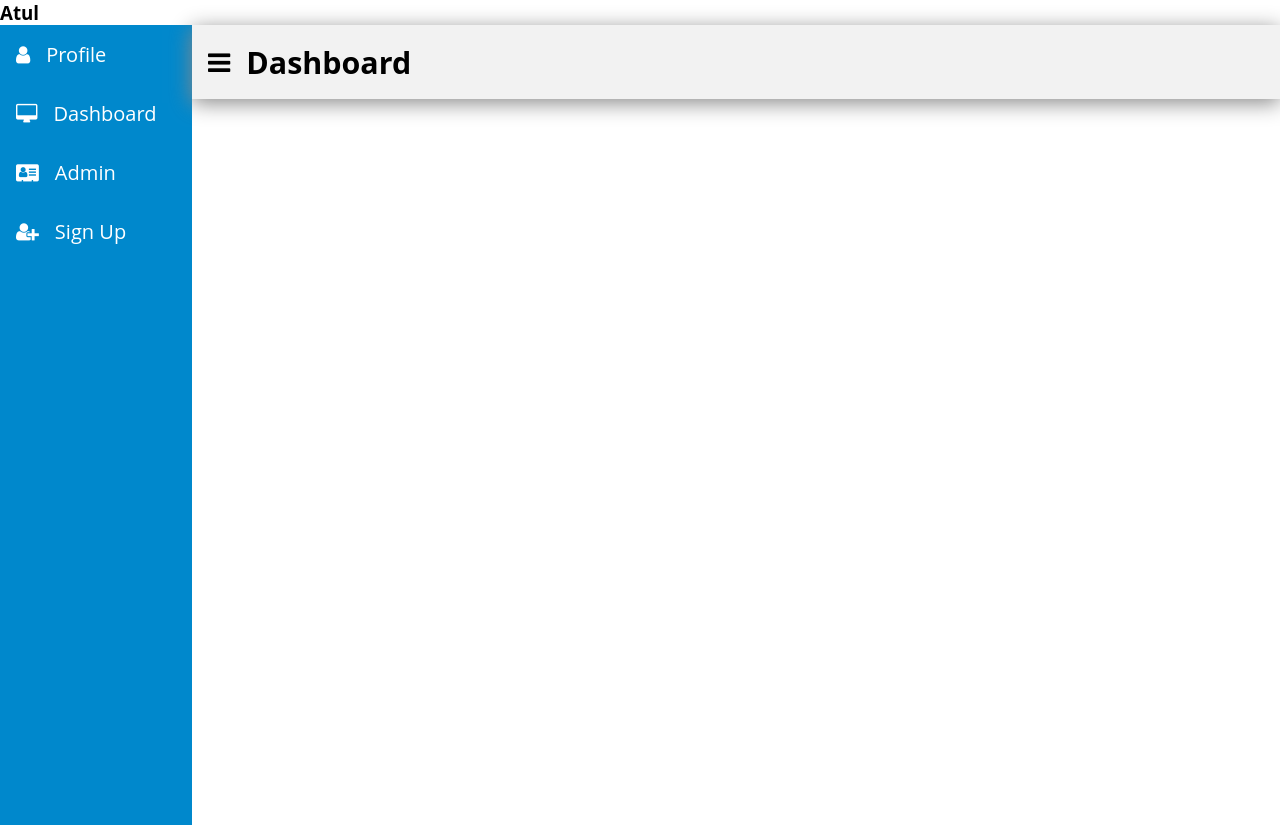
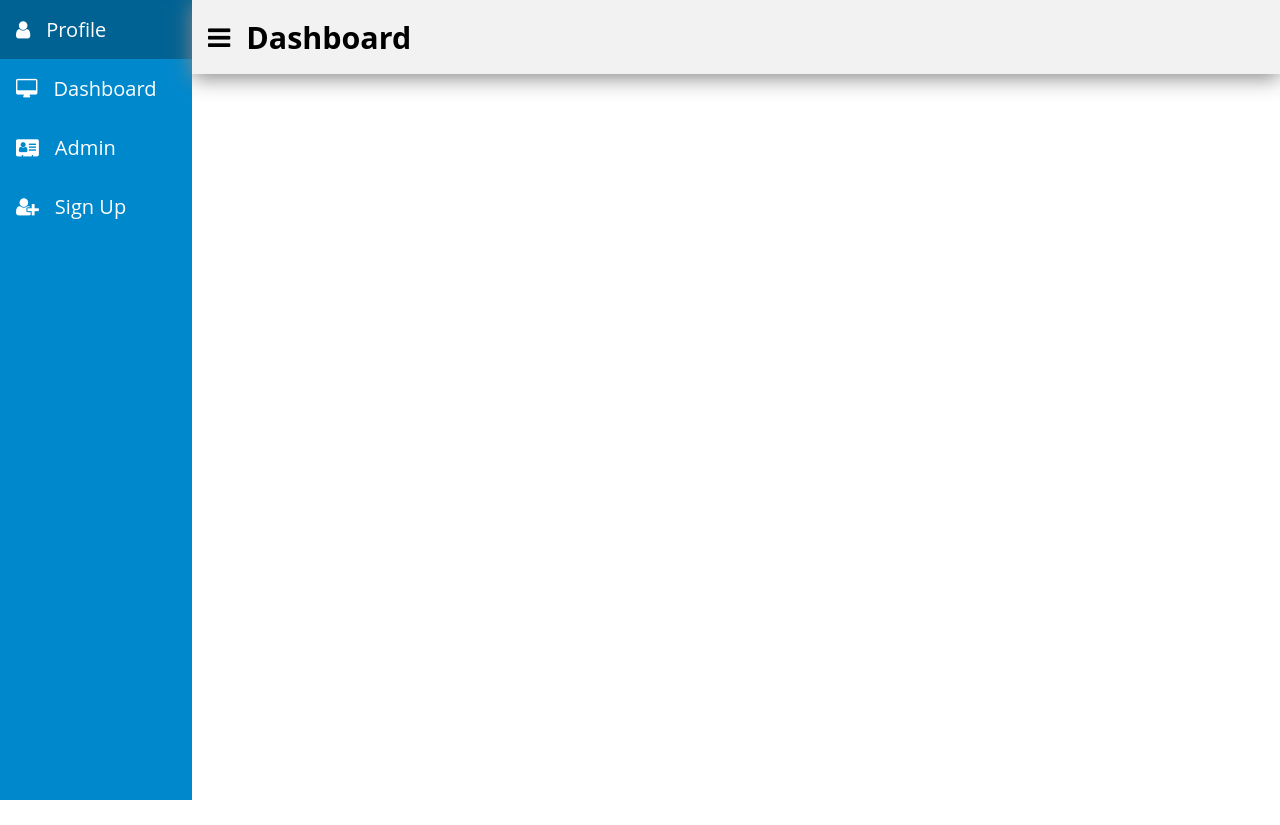
Before and after one commit to YogeshBurud/MessApp, an Angular app: page /home in a window 1280 px wide. After the commit the page ends 800 px from the top, so only its background shows below. Built offline with nearby package versions, Linux system fonts and the light colour scheme; sample sign-in values are in the browser's storage.

Commit message:
MessApp - removed atual code

```diff
--- a/src/app/shared/component/home/home.component.html
+++ b/src/app/shared/component/home/home.component.html
@@ -1,5 +1,3 @@
-<h3>Atul</h3>
-
 <div class="main-container">
     <div class="sidebar">
       <app-sidebar></app-sidebar>
```
